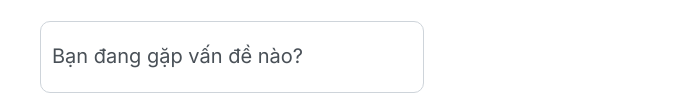
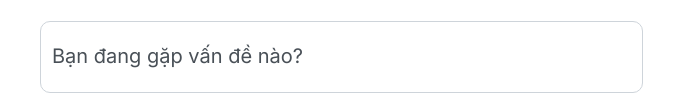
Before and after one commit to Nghiaduc196/ahd-html-css, a plain HTML site: page contact.html in a window 1280 px wide. Shown: the part 852-952 px from the top of the page, 477-1159 px from the left. Drawn offline with nearby package versions, Linux system fonts and the light colour scheme.

Commit message:
fix contact

```diff
--- a/contact.html
+++ b/contact.html
@@ -162,7 +162,7 @@
                     </div>
                     <div class="col-12">
                         <div class="form-label-group">
-                            <input type="text" id="inputTitle" class="form-control" placeholder="Bạn đang gặp vấn đề nào?" required>
+                            <input type="text" id="inputTitle" class="form-control" placeholder="Bạn đang gặp vấn đề nào?" required style="max-width: none">
                             <label for="inputTitle">Bạn đang gặp vấn đề nào?</label>
                         </div>
                     </div>
```
